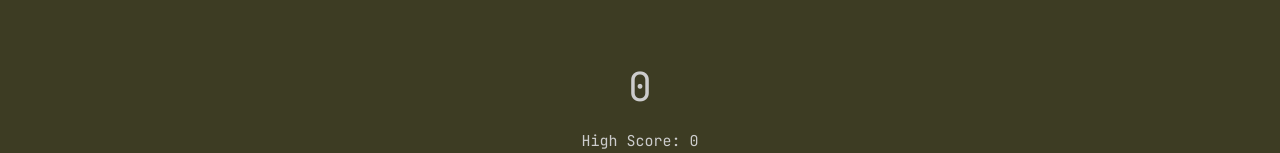
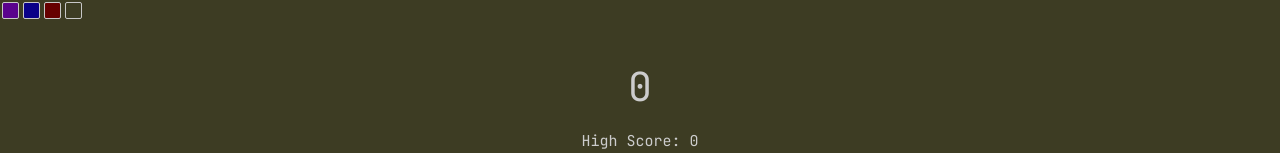
Before and after one commit to sushi3085/Blindle, a plain HTML site: page index.html in a window 1280 px wide. Shown: the top 153 px of the page. Drawn offline with Linux system fonts and the light colour scheme.

Commit message:
complete cookies and color picker

```diff
--- /dev/null
+++ b/background.js
@@ -0,0 +1,3 @@
+function changeBackground(color){
+    document.getElementsByTagName('body')[0].style.backgroundColor = color;
+}
--- a/css.css
+++ b/css.css
@@ -83,3 +83,23 @@ span{
     position: relative;
     top: 25%;
 }
+
+#colors{
+    position: fixed;
+    display: flex;
+    align-content: flex-start;
+    width: 150px;
+    height: 20px;
+}
+
+.colorPicker{
+    background-color: white;
+
+    width: 15px;
+    height: 15px;
+    margin: 2px;
+
+    border-radius: 2px 2px 2px 2px;
+
+    border: solid 1px rgb(199, 199, 199);
+}
--- a/index.html
+++ b/index.html
@@ -13,11 +13,15 @@
     <link rel="stylesheet" href="css.css">
     <title>Blinder</title>
     <script src="cookie.js"></script>
+    <script src="background.js"></script>
 </head>
 
 <body class="background" , style="text-align: center;">
     <div id="colors">
-        <div width:10px, height:10px style="background-color: white;"></div>
+        <div class="colorPicker" onclick="changeBackground('#5a038d')" style="background-color: #5a038d;"></div>
+        <div class="colorPicker" onclick="changeBackground('#0a0188')" style="background-color: #0a0188;"></div>
+        <div class="colorPicker" onclick="changeBackground('#660000')" style="background-color: #660000;"></div>
+        <div class="colorPicker" onclick="changeBackground('#3d3c23')" style="background-color: #3d3c23;"></div>
     </div>
     <!-- <div class="background" , style="text-align: center;"> -->
     <br>
```
